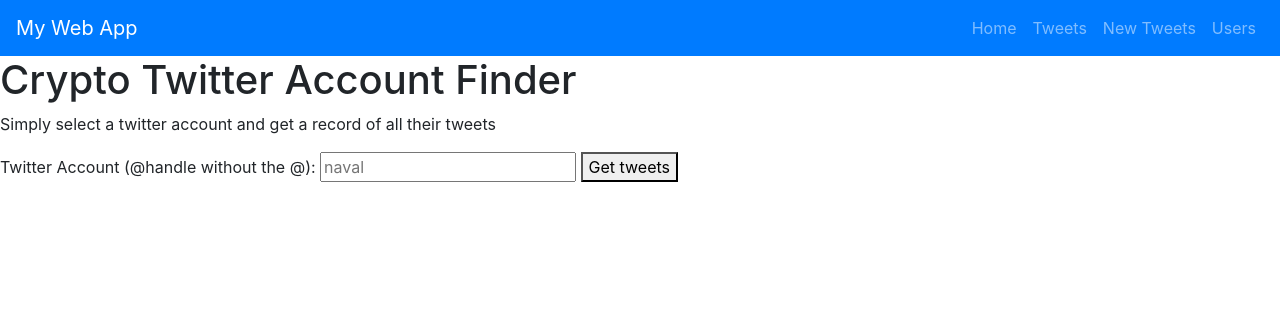
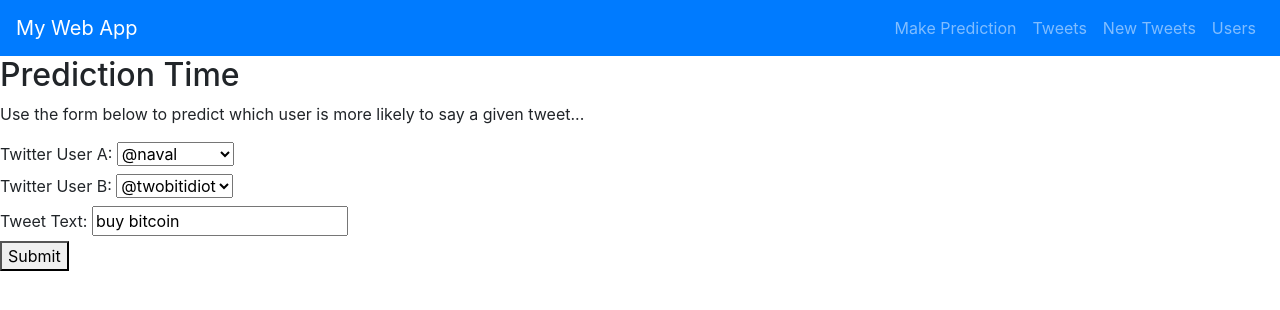
Before and after one commit to masonnystrom/twitter-project, a Flask app: page / in a window 1280 px wide. Shown: the top 310 px of the page. Run offline with Flask 2, Linux system fonts and the light colour scheme; some libraries are stand-ins or nearby versions.

Commit message:
update html templates and connec to prediction results

```diff
--- a/web_app/__init__.py
+++ b/web_app/__init__.py
@@ -6,6 +6,8 @@ from web_app.routes.home_routes import home_routes
 from web_app.routes.tweet_routes import tweet_routes
 from web_app.routes.twitter_routes import twitter_routes
 from web_app.routes.admin_routes import admin_routes
+from web_app.routes.stats_routes import stats_routes
+
 
 # application factory pattern
 def create_app():
@@ -21,6 +23,7 @@ def create_app():
     app.register_blueprint(tweet_routes)
     app.register_blueprint(twitter_routes)
     app.register_blueprint(admin_routes)
+    app.register_blueprint(stats_routes)
     return app
 
 if __name__ == "__main__":
--- a/web_app/routes/home_routes.py
+++ b/web_app/routes/home_routes.py
@@ -1,6 +1,6 @@
 # web_app/routes/home_routes.py
 
-from flask import Blueprint, render_template
+from flask import Blueprint, render_template, redirect
 from web_app.models import User, Tweet, TweetFile, db
 from web_app.routes.twitter_routes import fetch_user_data
 
@@ -8,9 +8,4 @@ home_routes = Blueprint("home_routes", __name__)
 
 @home_routes.route("/")
 def index():
-    users = User.query.all()
-    user_list = []
-    for user in users:
-        user_list.append(user.name)
-    print(user_list)
-    return render_template("index.html", userlist=users)
+    return render_template("/make_prediction.html")
--- a/web_app/routes/twitter_routes.py
+++ b/web_app/routes/twitter_routes.py
@@ -1,6 +1,6 @@
 # web_app/routes/twitter_routes.py
 from flask import Blueprint, jsonify, render_template, redirect
-from web_app.models import *
+from web_app.models import TweetFile, Tweet, User, db, parse_records
 from web_app.services.twitter_service import api_client
 from web_app.services.basilica_service import connection as basilica_connection
 
--- a/web_app/templates/index.html
+++ /dev/null
@@ -1,19 +0,0 @@
-<!-- # web_app/templates/index.html  -->
-
-{% extends "layout.html" %}
-{% set active_page = "/" %}
-
-{% block content %}
-
-    <h1>Crypto Twitter Account Finder</h1>
-
-    <p>Simply select a twitter account and get a record of all their tweets</p>
-
-    <form action="/users" method="POST">
-        <label>Twitter Account (@handle without the @):</label>
-        <input type="text" name="username" placeholder="naval">
-
-        <button>Get tweets</button>
-    </form>
-
-{% endblock %}
--- a/web_app/templates/layout.html
+++ b/web_app/templates/layout.html
@@ -25,7 +25,7 @@
 
     <!-- SITE NAVIGATION -->
     {% set nav_links = [
-      ('/', '/index', 'Home'),
+      ('/', '/make_prediction', 'Make Prediction'),
       ('/tweets', 'tweets', 'Tweets'),
       ('/tweets/new', 'new_tweets', 'New Tweets'),
       ('/users', 'users', 'Users')
--- /dev/null
+++ b/web_app/templates/make_prediction.html
@@ -0,0 +1,35 @@
+
+{% extends "layout.html" %}
+
+{% set active_page = "/" %}
+
+{% block content %}
+    <h2>Prediction Time</h2>
+
+    <p>Use the form below to predict which user is more likely to say a given tweet...</p>
+
+    <form action="/make_prediction/results" method="POST">
+
+        <label>Twitter User A:</label>
+        <select name="screen_name_a">
+            <option value="naval" selected="true">@naval</option>
+            <option value="ryan selkis">@twobitidiot</option>
+            <option value="chamath">@chamath</option>
+        </select>
+        <br>
+
+        <label>Twitter User B:</label>
+        <select name="screen_name_b">
+            <option value="naval">@naval</option>
+            <option value="ryan selkis" selected="true">@twobitidiot</option>
+            <option value="chamath">@chamath</option>
+          </select>
+        <br>
+
+        <label>Tweet Text:</label>
+        <input type="text" name="tweet_text" placeholder="Buy Bitcoin" value="buy bitcoin">
+        <br>
+
+        <button>Submit</button>
+    </form>
+{% endblock %}
--- a/web_app/templates/users.html
+++ b/web_app/templates/users.html
@@ -1,4 +1,4 @@
-# web_app/templates/users.html
+<!-- # web_app/templates/users.html  -->
 
 {% extends "layout.html" %}
 {% set active_page = "users" %}
```
Also changed, not shown: web_app/routes/stats_routes.py (added, +49 -0 lines), web_app/templates/prediction_results.html (added, +10 -0 lines).
